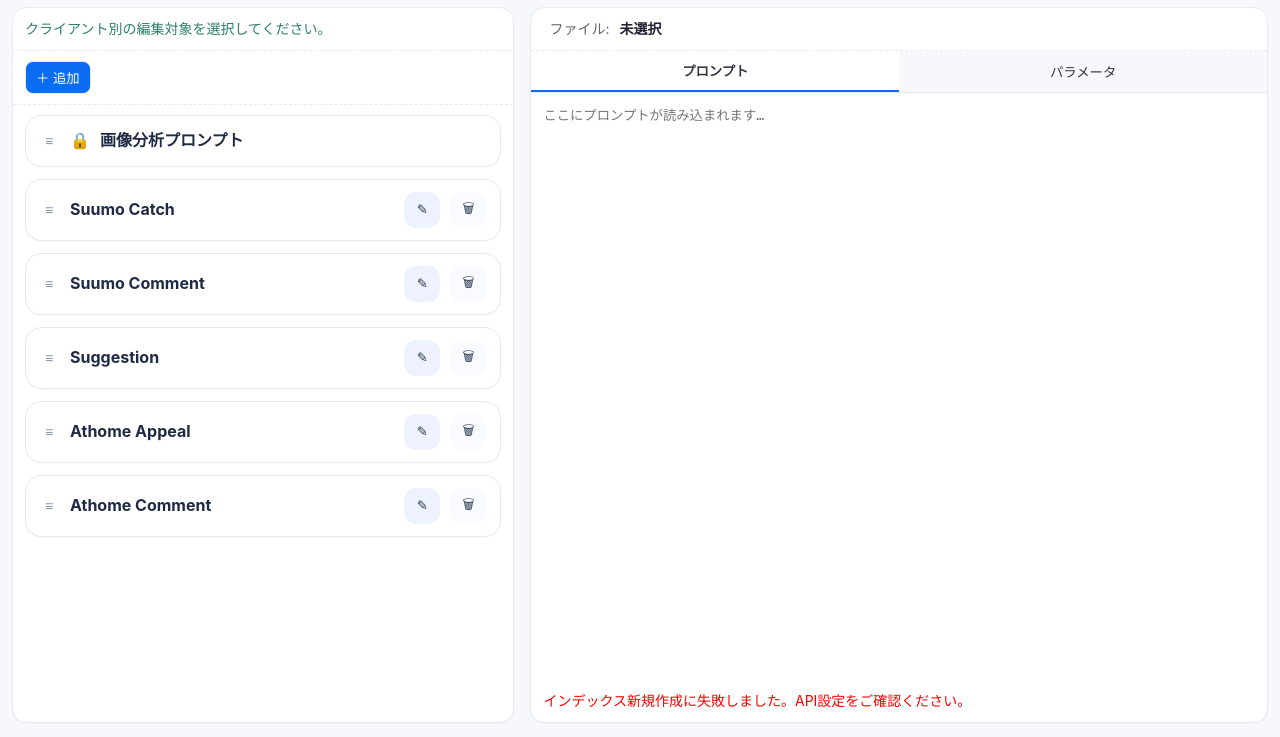
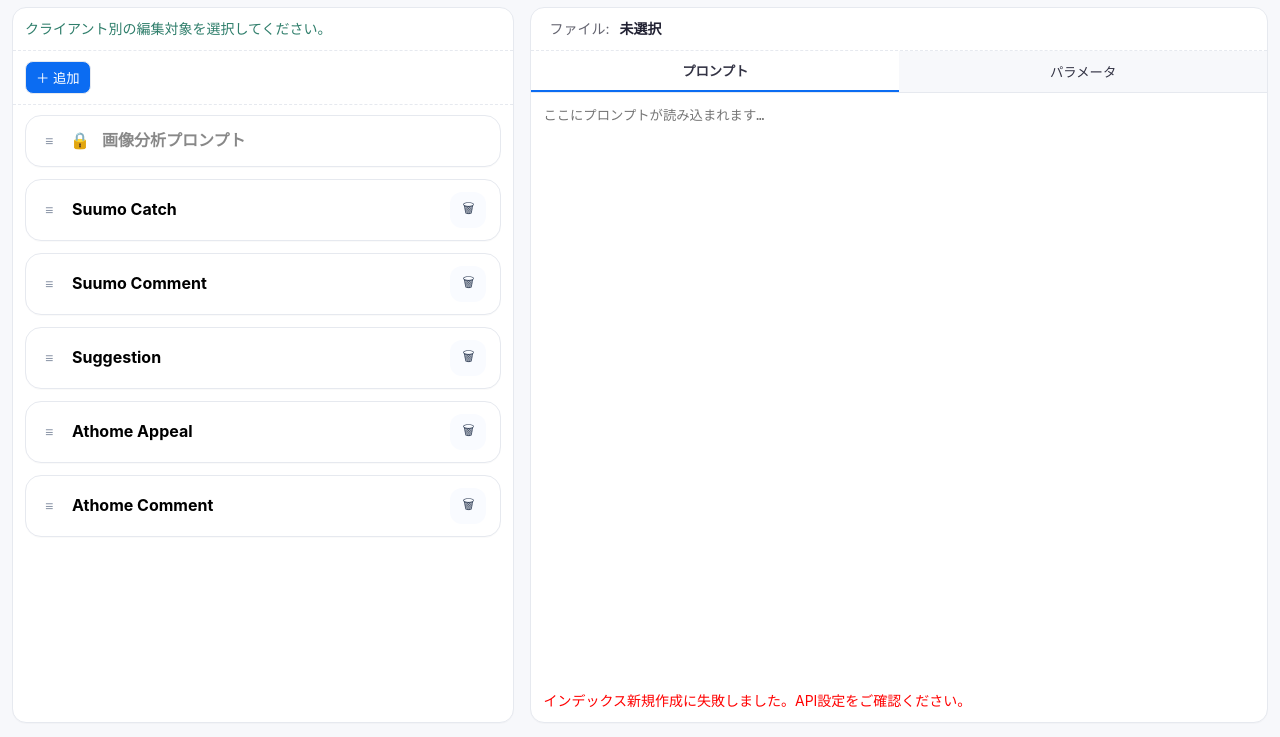
Before and after one commit to mc-system2/Texel, a browser extension: page frontend/src/prompt-studio.html in a window 1280 px wide. Shown: the part 63-800 px from the top of the page. Drawn offline with Linux system fonts and the light colour scheme; no server answers.

Commit message:
prompt-studio update

```diff
--- a/frontend/src/prompt-studio.css
+++ b/frontend/src/prompt-studio.css
@@ -259,3 +259,22 @@ body {
     flex: 1;
     min-width: 0;
 }
+
+.fileitem .name {
+    display: flex;
+    align-items: center;
+    gap: 4px;
+}
+
+.fileitem .name-input {
+    flex: 1;
+    border: none;
+    background: transparent;
+    padding: 0 2px;
+    font: inherit;
+    min-width: 0;
+}
+
+.fileitem.locked .name-input {
+    color: #888;
+}
--- a/frontend/src/prompt-studio.js
+++ b/frontend/src/prompt-studio.js
@@ -637,6 +637,11 @@ async function renderFileList() {
             return (a.order ?? 0) - (b.order ?? 0);
         });
 
+    rows.forEach(it => {
+        if (it.file === ROOM && !it.lock) {
+            it.lock = true;      // 既存 index でも強制的に lock を立てる
+        }
+    });
 
     // drag handlers once
     if (!dragBound) {
@@ -654,8 +659,6 @@ async function renderFileList() {
         }
         );
         els.fileList.addEventListener('drop', async () => {
-            const ROOM = KIND_TO_NAME["roomphoto"];
-
             const lis = [...els.fileList.querySelectorAll('.fileitem')];
 
             lis.forEach((el, i) => {
@@ -663,16 +666,11 @@ async function renderFileList() {
                 const it2 = promptIndex.items.find(x => x.file === f);
                 if (!it2) return;
 
-                // ★ roomphoto（lock=true）は order=1 に固定
-                if (it2.lock || f === ROOM) {
-                    it2.order = 1;
-                    return;
-                }
-
-                // ★ 他は 2 番目以降へ
-                it2.order = i + 2;
+                // 一旦ドラッグ後の順番で 10,20,30... を付ける
+                it2.order = (i + 1) * 10;
             });
 
+            // 最終的な並びは fixRoomphotoOrder 側で
             fixRoomphotoOrder();
             await saveIndex();
         });
@@ -680,28 +678,40 @@ async function renderFileList() {
 
     for (const it of rows) {
     const name = it.name || prettifyNameFromFile(it.file);
+    const isRoom = (it.file === ROOM);
+    if (isRoom && !it.lock) it.lock = true;     // 念のためここでも lock を保証
+    const locked = !!it.lock;
+
     const li = document.createElement("div");
-        li.className = "fileitem" + (it.lock ? " locked" : "");
+    li.className = "fileitem" + (locked ? " locked" : "");
     li.dataset.file = it.file;
-        li.draggable = !it.lock;
+    li.draggable = !locked;
 
-        if (it.lock) {
+    if (locked) {
         li.draggable = false;
         li.setAttribute("draggable", "false");
     }
 
-        const lockIcon = it.lock ? `<span class="lock">🔒</span>` : "";
+    const lockIcon = locked ? `<span class="lock">🔒</span>` : "";
 
-        li.innerHTML = `<span class="drag">≡</span>
-                    <div class="name" title="${it.file}">${lockIcon}${name}</div>
+    li.innerHTML = `
+        <span class="drag">≡</span>
+        <div class="name">
+            ${lockIcon}
+            <input type="text"
+                  class="name-input"
+                  value="${name}"
+                  title="${it.file}"
+                  ${locked ? "readonly" : ""}>
+        </div>
         <div class="meta">
-                      ${it.lock ? "" : '<button class="rename" title="名称を変更">✎</button>'}
-                      ${it.lock ? "" : '<button class="delete" title="削除">🗑</button>'}
+            ${locked ? "" : '<button class="delete" title="一覧から削除">🗑</button>'}
         </div>`;
     els.fileList.appendChild(li);
 
+
 // --- dragstart / dragend（ロック項目は一切動かないようにする） ---
-if (!it.lock) {
+if (!locked) {
 
     // 通常アイテムのみ dragstart を許可
     li.addEventListener('dragstart', () => {
@@ -746,24 +756,23 @@ if (!it.lock) {
 
 
         li.addEventListener("click", async (e) => {
-            if (e.target.closest("button"))
-                return;
-            // handled by buttons
+            if (e.target.closest("button") || e.target.closest("input"))
+                return; // ボタンと名前入力中は open しない
             await openByFilename(it.file);
-        }
-        );
+        });
 
-        if (!it.lock) {
-            li.querySelector(".rename")?.addEventListener("click", async (e) => {
-                e.preventDefault();
-                e.stopPropagation();
-                const nv = prompt("表示名の変更", name);
-                if (nv != null) {
+if (!locked) {
+    const input = li.querySelector(".name-input");
+
+    // フォーカスを外したときに名称を保存
+    input.addEventListener("blur", async (e) => {
+        const nv = (e.target.value || "").trim();
+        if (!nv || nv === name) return;
         try {
-                        li.querySelector('.name').innerHTML = (it.lock ? '<span class="lock">🔒</span>' : '') + nv.trim();
             setStatus('名称を変更中…', 'orange');
-                        await renameIndexItem(it.file, nv.trim());
+            await renameIndexItem(it.file, nv);
             setStatus('名称を変更しました。', 'green');
+            await reloadIndex();
             await renderFileList();
         } catch (err) {
             console.error(err);
@@ -771,9 +780,17 @@ if (!it.lock) {
             await reloadIndex();
             await renderFileList();
         }
+    });
+
+    // Enter で blur を発火させる
+    input.addEventListener("keydown", (e) => {
+        if (e.key === "Enter") {
+            e.preventDefault();
+            input.blur();
         }
-            }
-            );
+    });
+
+    // 削除ボタン
     li.querySelector(".delete")?.addEventListener("click", async (e) => {
         e.preventDefault();
         e.stopPropagation();
@@ -782,9 +799,9 @@ if (!it.lock) {
         await deleteIndexItem(it.file);
         await reloadIndex();
         await renderFileList();
+    });
 }
-            );
-        }
+
     }
 }
 
```
Lines whose indentation alone changed are shown as unchanged.
